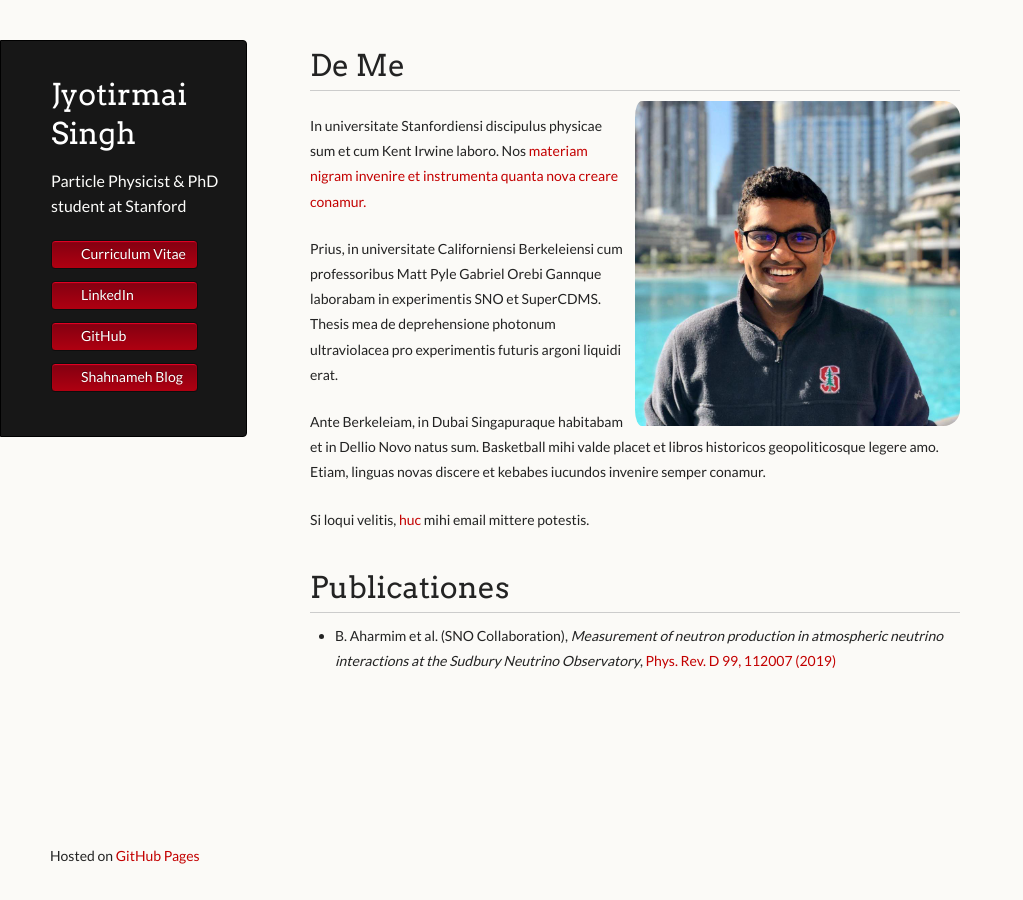
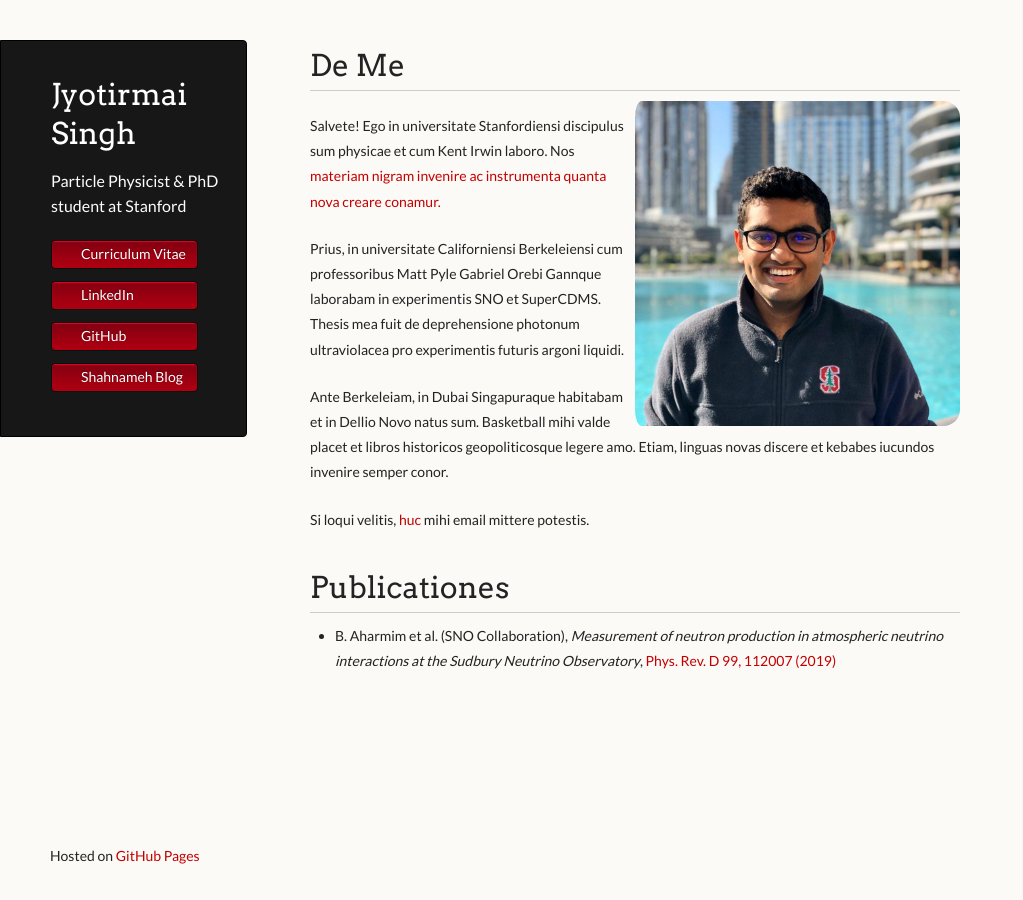
Before and after one commit to joe-singh/joe-singh.github.io, a Jekyll site: the page built from index-lt.md, in a window 1280 px wide. Shown: the whole page, without its empty margins (0-1023 px from the left). Built offline with Jekyll 4.4.1, drawn with Linux system fonts in a browser that asks for light colours.

Commit message:
Fix typo in latin

```diff
--- a/index-lt.md
+++ b/index-lt.md
@@ -16,14 +16,14 @@ There should be whitespace between paragraphs. We recommend including a README,
 <!--<img style="position:absolute; LEFT:78% " width="205" height="308" src="./goodpic.jpg"> -->
 <img align="right" src="./dp.jpg" style="max-width:50%; border-radius:5%; padding-left: 10px;">
 
-In universitate Stanfordiensi discipulus physicae sum et cum Kent Irwine laboro.
-Nos [materiam nigram invenire et instrumenta quanta nova creare conamur.](https://irwinlab.sites.stanford.edu/)
+Salvete! Ego in universitate Stanfordiensi discipulus sum physicae et cum Kent Irwin laboro.
+Nos [materiam nigram invenire ac instrumenta quanta nova creare conamur.](https://irwinlab.sites.stanford.edu/)
 
 Prius, in universitate Californiensi Berkeleiensi cum professoribus Matt Pyle Gabriel Orebi Gannque laborabam in experimentis SNO et SuperCDMS.
-Thesis mea de deprehensione photonum ultraviolacea pro experimentis futuris argoni liquidi erat.
+Thesis mea fuit de deprehensione photonum ultraviolacea pro experimentis futuris argoni liquidi.
 
 Ante Berkeleiam, in Dubai Singapuraque habitabam et in Dellio Novo natus sum. Basketball mihi valde placet et libros historicos geopoliticosque
-legere amo. Etiam, linguas novas discere et kebabes iucundos invenire semper conamur.
+legere amo. Etiam, linguas novas discere et kebabes iucundos invenire semper conor.
 
 Si loqui velitis, [huc](mailto:joesingh@stanford.edu) mihi email mittere potestis.
 
```
